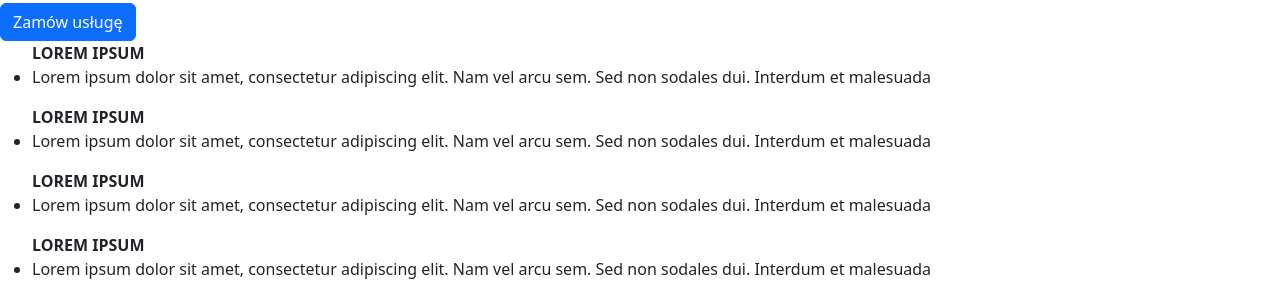
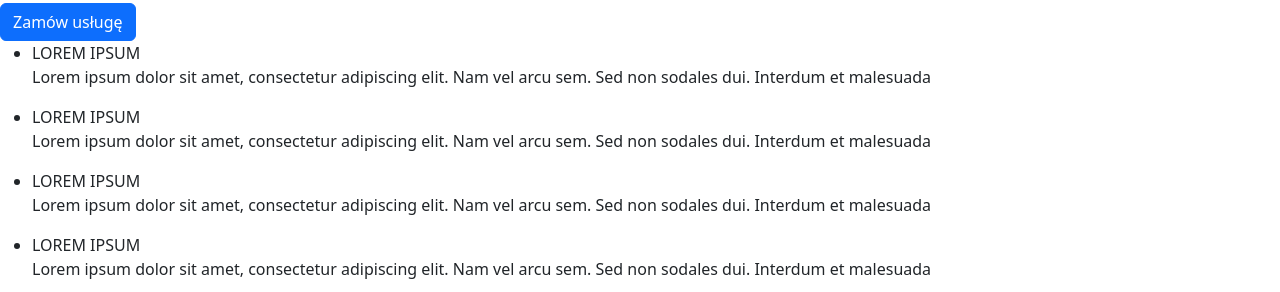
Before and after one commit to BPGracz/goit-markup-hw-01, a plain HTML site: page index.html in a window 1280 px wide. Shown: the part 101-393 px from the top of the page. Drawn offline with nearby package versions, Linux system fonts and the light colour scheme.

Commit message:
Finished work

```diff
--- a/index.html
+++ b/index.html
@@ -23,21 +23,25 @@
                 <button type="button" class="btn btn-primary">Zamów usługę</button>
             </section>
             <article>
+                <!--
+                    "Grupy elementów tego samego typu są gromadzone na listach <ul>."
+                    Nie wiem czy dobrze zrozumiałem ten podpunkt. Wydaje mi się że chodzi o powtarzające się elementy.
+                -->
                 <ul>
-                    <b>LOREM IPSUM</b>
                     <li>
+                        LOREM IPSUM
                         <p>Lorem ipsum dolor sit amet, consectetur adipiscing elit. Nam vel arcu sem. Sed non sodales dui. Interdum et malesuada</p>
                     </li>
-                    <b>LOREM IPSUM</b>
                     <li>
+                        LOREM IPSUM
                         <p>Lorem ipsum dolor sit amet, consectetur adipiscing elit. Nam vel arcu sem. Sed non sodales dui. Interdum et malesuada</p>
                     </li>
-                    <b>LOREM IPSUM</b>
                     <li>
+                        LOREM IPSUM
                         <p>Lorem ipsum dolor sit amet, consectetur adipiscing elit. Nam vel arcu sem. Sed non sodales dui. Interdum et malesuada</p>
                     </li>
-                    <b>LOREM IPSUM</b>
                     <li>
+                        LOREM IPSUM
                         <p>Lorem ipsum dolor sit amet, consectetur adipiscing elit. Nam vel arcu sem. Sed non sodales dui. Interdum et malesuada</p>
                     </li>
                 </ul>
```
